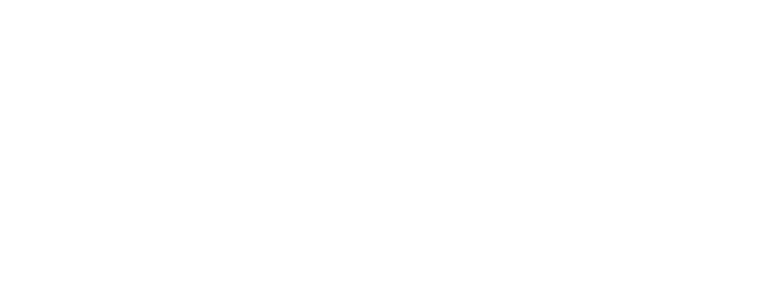
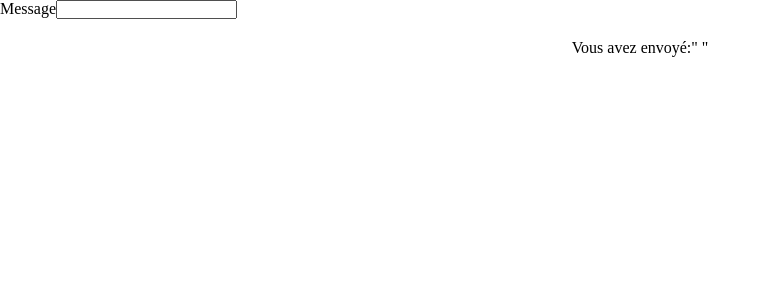
Before and after one commit to Heleneeeeeee/React-worstCelebrities-exercice, a React (Create React App) app: page /formmessagepage in a window 1280 px wide. Before the commit this address had no page. Shown: the top 300 px of the page, without its empty margins (0-771 px from the left). Built offline with nearby package versions, Linux system fonts and the light colour scheme.

Commit message:
Add Form

```diff
--- a/src/App.js
+++ b/src/App.js
@@ -5,7 +5,7 @@
 import RandomCelebrityPage from "./page/RandomCelebrityPage";
 import TvSpeakersPage from "./page/TvSpeakersPage";
 import CopyrightPage from "./page/CopyrightPage";
-
+import FromMessagePage from "./page/FormMessagePage";
 
 const App = () => {
   return (
@@ -17,6 +17,7 @@
         <Route path="/randompage" element={<RandomCelebrityPage />} />
         <Route path="/tvspeakerspage" element={<TvSpeakersPage />} />
         <Route path="/copyrightpage" element={<CopyrightPage />} />
+        <Route path="/formmessagepage" element={<FromMessagePage />} />
       </Routes>
     </BrowserRouter>
 
--- a/src/page/CopyrightPage.jsx
+++ b/src/page/CopyrightPage.jsx
@@ -3,10 +3,10 @@
 
 const CopyrightPage = () =>{
     const [displayText, setDisplayText] = useState (true);
-    // Le "useState" permet de faire passer une variable avec un état depart et une fonction qui va modifier son état et le recharger
+    // Le "useState" permet de faire passer une variable avec un état depart et une fonction qui va modifier son état et de le recharger
 
     const handleButtonClick = () => {
-        setDisplayText (false)
+        setDisplayText (!displayText)
     };
 
     return (
@@ -27,6 +27,6 @@
 //useState permet de créer une variable dans une sorte de BDD pour composant
 //il prend en parametre une valeur par defaut pour cette variable
 //Au premier chargement du composant il utilise la valeur par défaut
-//mais aux changements suivant, il utilisera la valeur issue de
-// use state retourne 2 choses: la valuer de la variable displayText
-//et une fonction qui permet de modifier cette valeur et qui ent
+//mais aux chargements suivants, il utilisera la valeur issue de la "BDD" du composant
+//use state retourne deux choses : la valeur de la variable displayText dans la "bdd du composant"
+// et une fonction qui permet de modifier cette valeur et qui entraine un rechargeemnt du composant
--- /dev/null
+++ b/src/page/FormMessagePage.jsx
@@ -0,0 +1,25 @@
+import { useState } from "react"
+
+
+const FromMessagePage = () => {
+
+    const [message, setMessage]= useState(" ")
+
+    const handleMessageForm = ( event) => {
+    setMessage(event.target.value)
+    }
+    return (
+        <form>
+            <label>
+            Message
+                <input onChange={handleMessageForm} type="text" name="message"/>
+            </label>
+                <p>Vous avez envoyé:"{message}"</p>
+        </form>
+    )
+}
+
+export default FromMessagePage;
+
+// J'utilise la fonction useState dont ma variable initiale à pour valeur une chaîne de caractère vide et qui sera recharger à chaque changement d'état
+// Je déclare ensuite un event dans mon input "message" afin de récupérer sa valeur qui sera ensuite afficher dans la balise <p>
```
